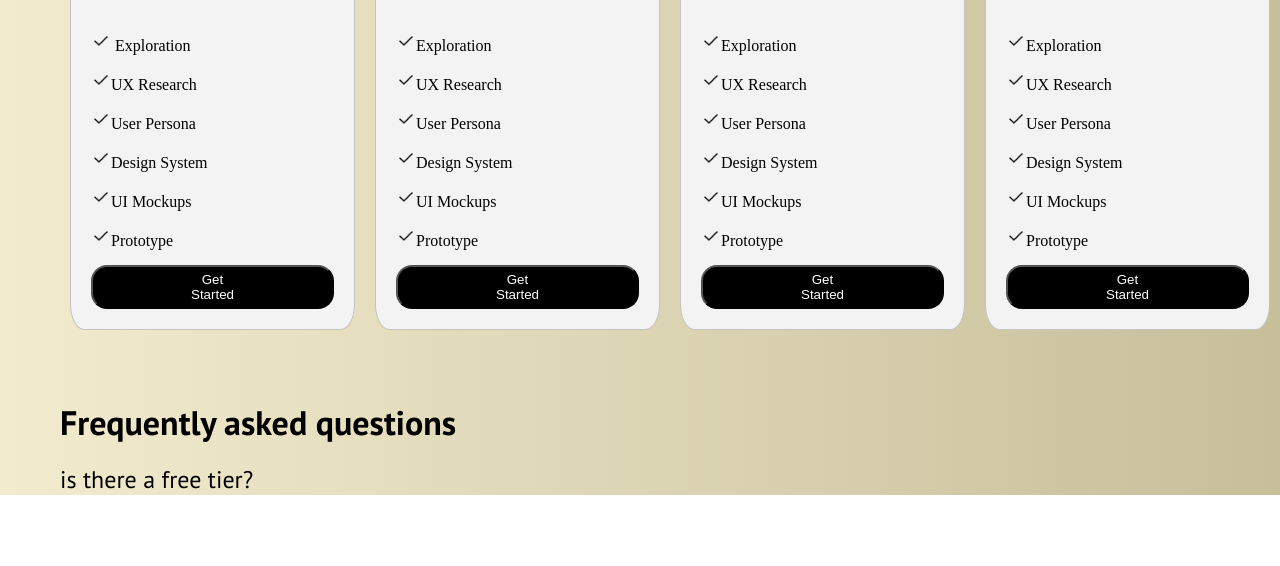
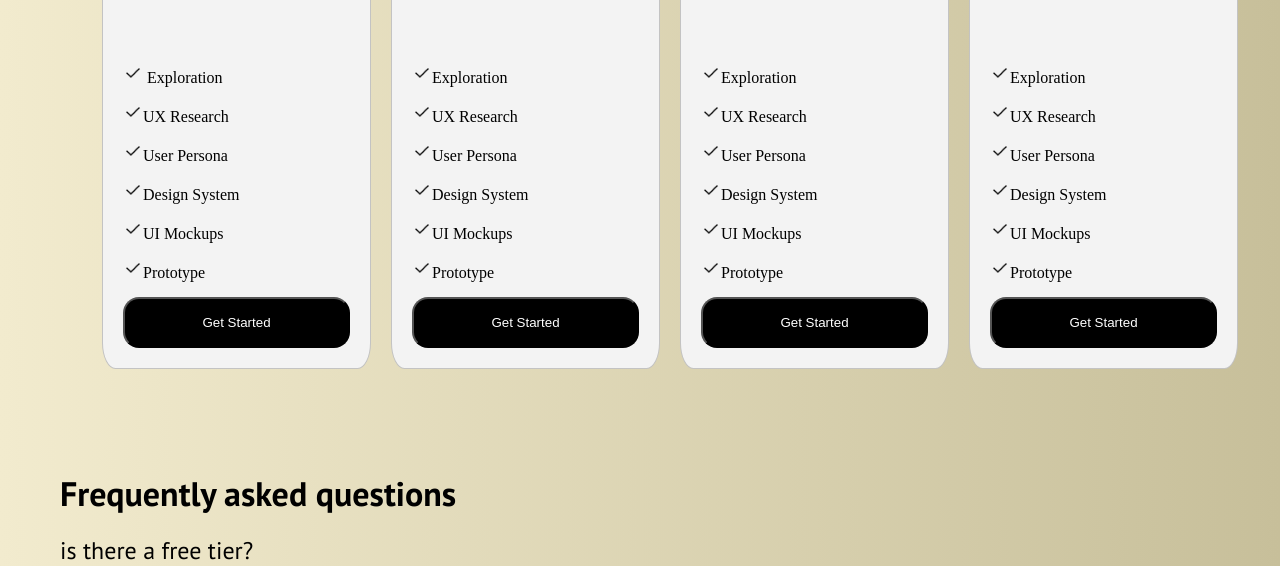
Before and after one commit to NicholasKerriss/WEB-SITE, a plain HTML site: page index.html in a window 1280 px wide. Shown: the part 483-1049 px from the top of the page. Before the commit the page ends 978 px from the top, so only its background shows below. Drawn offline with nearby package versions, Linux system fonts and the light colour scheme; a web font is replaced by a local one.

Commit message:
final version

```diff
--- a/css/styles.css
+++ b/css/styles.css
@@ -24,6 +24,7 @@ body {
 .menu {
   display: flex;
   margin: 25px 15px;
+  flex-wrap: wrap;
 
   font-size: 24px;
   gap: 10px;
@@ -50,9 +51,10 @@ body {
 .container {
   display: flex;
   flex-direction: column;
-  align-items: left;
+  align-items: flex-start;
   text-align: left;
   margin-left: 60px;
+  padding: 2rem;
 }
 
 .container h1 {
@@ -102,10 +104,11 @@ body {
 .button-btn {
   cursor: pointer;
   border-radius: 16px;
-  padding: 5px 86px;
+  padding: 16px;
   transition: 0.2s;
   background: black;
   color: white;
+  width: 100%;
 }
 
 .button-btn:hover {
```
